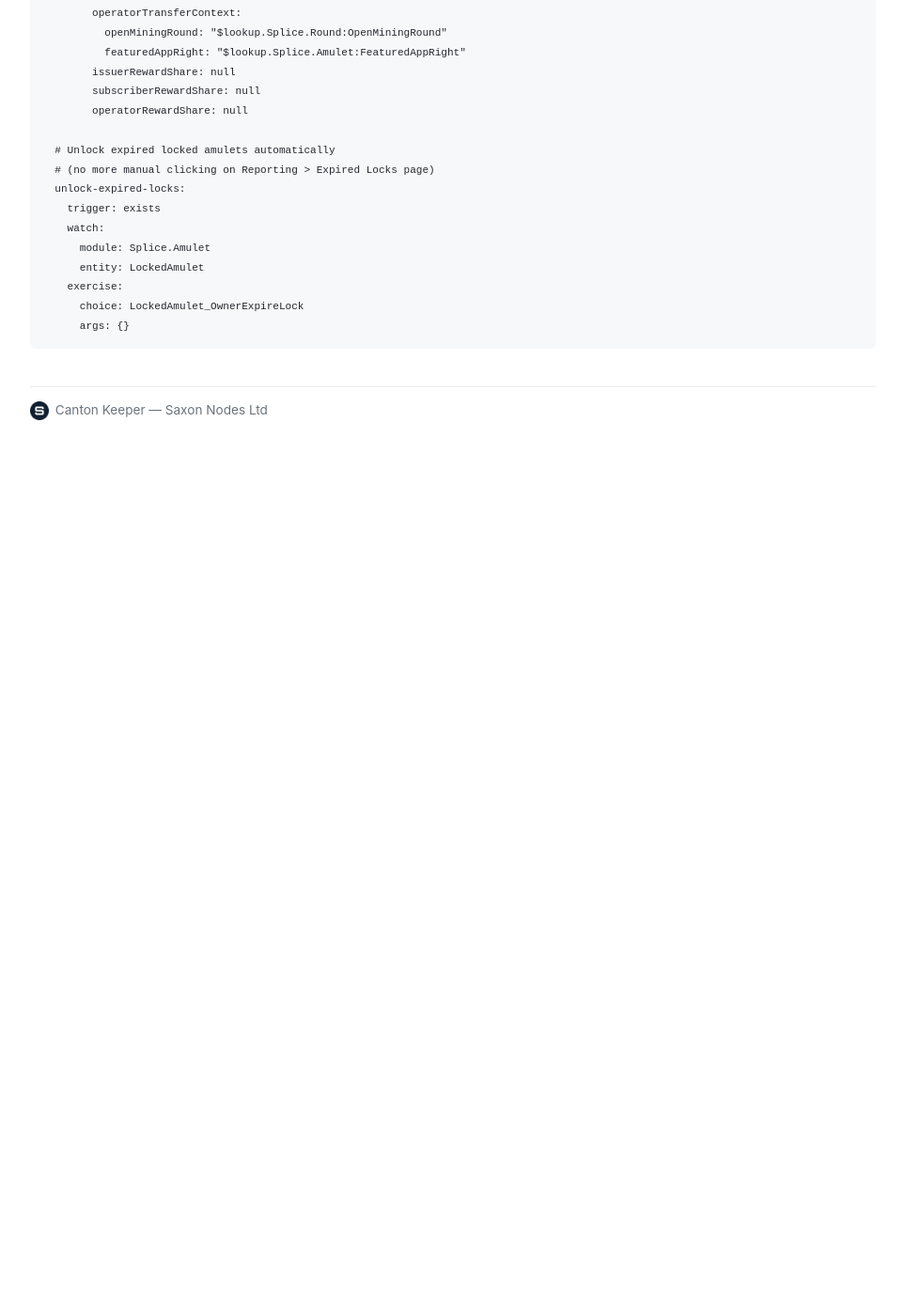
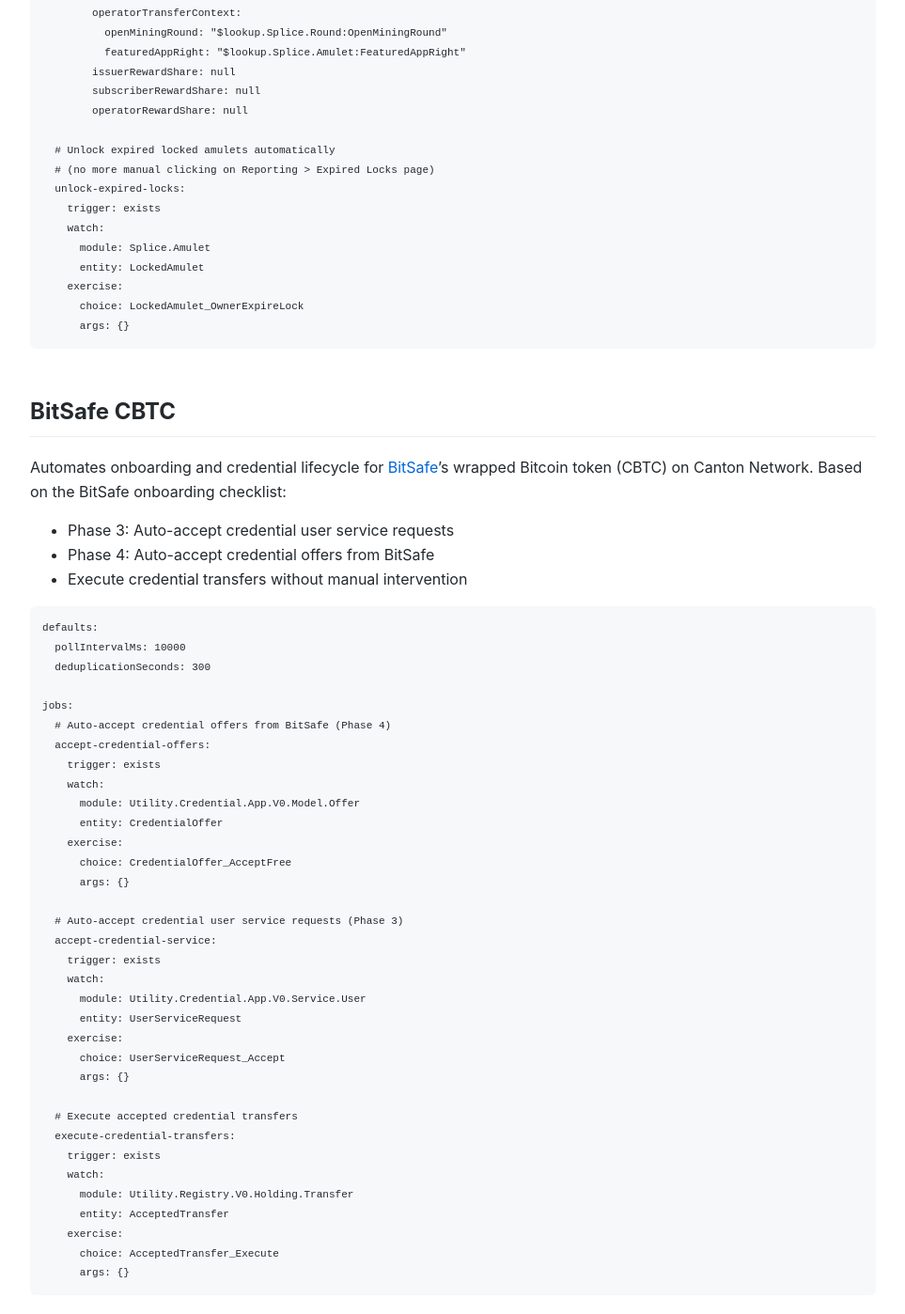
Before and after one commit to saxon-xyz/canton-keeper-docs, a Jekyll site: the page built from examples.md, in a window 1280 px wide and 1400 px high, scrolled down 4084 px. Shown: the whole window at 94% size, without its empty margins (158-1121 px from the left). Built offline with Jekyll 4.4.1, drawn with Linux system fonts in a browser that asks for light colours; before the commit the page ends 4564 px from its top, so only the background shows below that.

Commit message:
Add BitSafe CBTC example config to examples page
Covers credential offer acceptance, service request handling,
and transfer execution for BitSafe onboarding.

Co-Authored-By: Claude Opus 4.6 (1M context) <noreply@anthropic.com>

````diff
--- a/examples.md
+++ b/examples.md
@@ -200,3 +200,47 @@ jobs:
       choice: LockedAmulet_OwnerExpireLock
       args: {}
 ```
+
+## BitSafe CBTC
+
+Automates onboarding and credential lifecycle for [BitSafe](https://docs.bitsafe.finance/)'s wrapped Bitcoin token (CBTC) on Canton Network. Based on the BitSafe onboarding checklist:
+- Phase 3: Auto-accept credential user service requests
+- Phase 4: Auto-accept credential offers from BitSafe
+- Execute credential transfers without manual intervention
+
+```yaml
+defaults:
+  pollIntervalMs: 10000
+  deduplicationSeconds: 300
+
+jobs:
+  # Auto-accept credential offers from BitSafe (Phase 4)
+  accept-credential-offers:
+    trigger: exists
+    watch:
+      module: Utility.Credential.App.V0.Model.Offer
+      entity: CredentialOffer
+    exercise:
+      choice: CredentialOffer_AcceptFree
+      args: {}
+
+  # Auto-accept credential user service requests (Phase 3)
+  accept-credential-service:
+    trigger: exists
+    watch:
+      module: Utility.Credential.App.V0.Service.User
+      entity: UserServiceRequest
+    exercise:
+      choice: UserServiceRequest_Accept
+      args: {}
+
+  # Execute accepted credential transfers
+  execute-credential-transfers:
+    trigger: exists
+    watch:
+      module: Utility.Registry.V0.Holding.Transfer
+      entity: AcceptedTransfer
+    exercise:
+      choice: AcceptedTransfer_Execute
+      args: {}
+```
````
